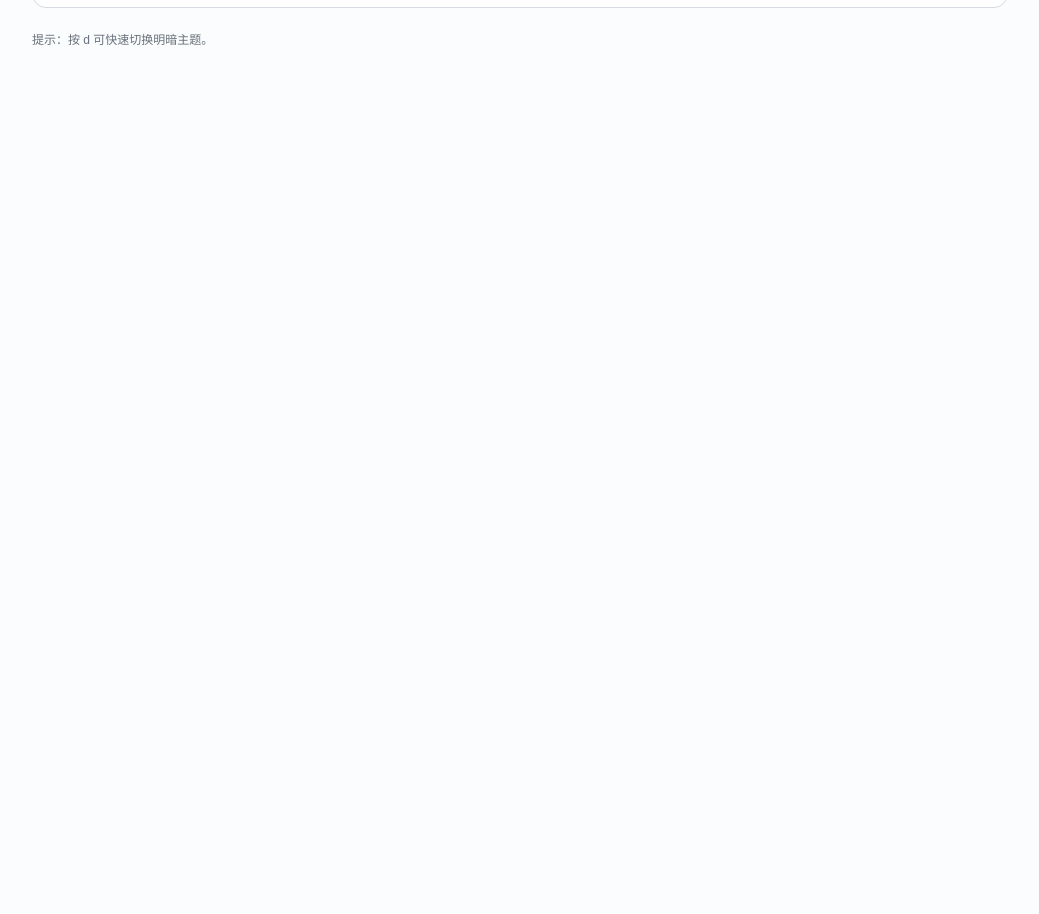
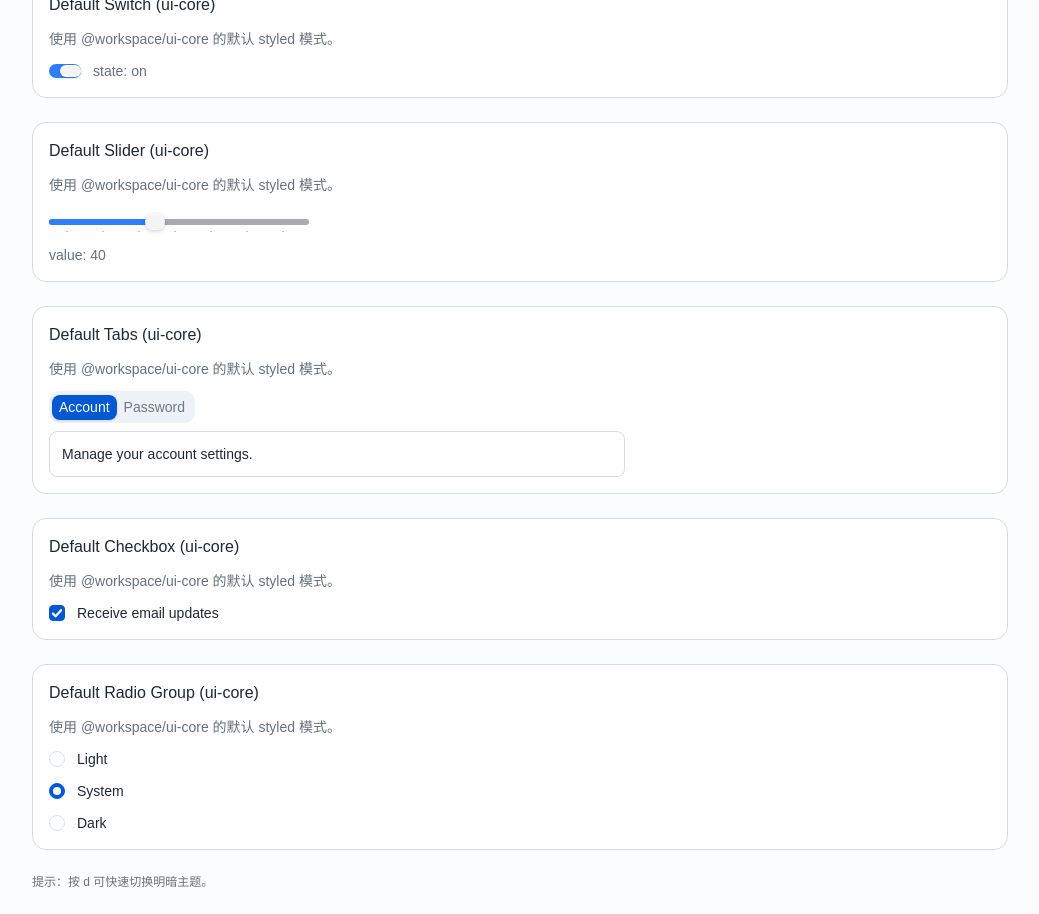
Before and after one commit to atlas-form/react-mono-template, a React (Vite) app in the folder apps/test/: page / in a window 1280 px wide. Shown: the part 400-1314 px from the top of the page, without its empty margins (120-1159 px from the left). Before the commit the page ends 800 px from the top, so only its background shows below. Built offline with nearby package versions, Linux system fonts and the light colour scheme.

Commit message:
fix: some headless components

```diff
--- a/apps/test/src/App.tsx
+++ b/apps/test/src/App.tsx
@@ -1,17 +1,22 @@
 import { useState } from "react"
-import { Button } from "@workspace/ui-components"
 import { useTheme } from "@/components/theme-provider"
 import { copy, type Locale } from "@/copy"
-import { InputSection } from "@/components/input-section"
 import { TestHeader } from "@/components/test-header"
 import { UiCoreSelectSection } from "@/components/ui-core-select-section"
+import { UiCoreSwitchSection } from "@/components/ui-core-switch-section"
+import { UiCoreSliderSection } from "@/components/ui-core-slider-section"
+import { UiCoreTabsSection } from "@/components/ui-core-tabs-section"
+import { UiCoreCheckboxSection } from "@/components/ui-core-checkbox-section"
+import { UiCoreRadioGroupSection } from "@/components/ui-core-radio-group-section"
 
 export function App() {
   const { theme, setTheme } = useTheme()
   const [locale, setLocale] = useState<Locale>("zh-CN")
-  const [page, setPage] = useState<"select" | "input">("select")
-  const [inputValue, setInputValue] = useState("")
   const [selectValue, setSelectValue] = useState("option-1")
+  const [switchChecked, setSwitchChecked] = useState(true)
+  const [sliderValue, setSliderValue] = useState([40])
+  const [checkboxChecked, setCheckboxChecked] = useState(true)
+  const [radioValue, setRadioValue] = useState("system")
   const t = copy[locale]
 
   return (
@@ -23,26 +28,12 @@ export function App() {
         setTheme={setTheme}
         t={t}
       />
-      <section className="flex items-center gap-2">
-        <Button
-          variant={page === "select" ? "primary" : "outline"}
-          onClick={() => setPage("select")}
-        >
-          Select
-        </Button>
-        <Button
-          variant={page === "input" ? "primary" : "outline"}
-          onClick={() => setPage("input")}
-        >
-          Input
-        </Button>
-      </section>
-      {page === "select" ? (
-        <UiCoreSelectSection value={selectValue} onChange={setSelectValue} />
-      ) : (
-        <InputSection t={t} value={inputValue} onChange={setInputValue} />
-      )}
-
+      <UiCoreSelectSection value={selectValue} onChange={setSelectValue} />
+      <UiCoreSwitchSection checked={switchChecked} onChange={setSwitchChecked} />
+      <UiCoreSliderSection value={sliderValue} onChange={setSliderValue} />
+      <UiCoreTabsSection />
+      <UiCoreCheckboxSection checked={checkboxChecked} onChange={setCheckboxChecked} />
+      <UiCoreRadioGroupSection value={radioValue} onChange={setRadioValue} />
       <footer className="text-xs text-muted-foreground">{t.footerHint}</footer>
     </main>
   )
--- /dev/null
+++ b/apps/test/src/components/ui-core-checkbox-section.tsx
@@ -0,0 +1,24 @@
+import { Checkbox } from "@workspace/ui-core/components/checkbox"
+
+type UiCoreCheckboxSectionProps = {
+  checked: boolean
+  onChange: (next: boolean) => void
+}
+
+export function UiCoreCheckboxSection({
+  checked,
+  onChange,
+}: UiCoreCheckboxSectionProps) {
+  return (
+    <section className="space-y-3 rounded-xl border bg-card p-4">
+      <h2 className="text-base font-medium">Default Checkbox (ui-core)</h2>
+      <p className="text-sm text-muted-foreground">
+        使用 @workspace/ui-core 的默认 styled 模式。
+      </p>
+      <label className="flex items-center gap-3 text-sm">
+        <Checkbox checked={checked} onCheckedChange={(next) => onChange(next === true)} />
+        Receive email updates
+      </label>
+    </section>
+  )
+}
--- /dev/null
+++ b/apps/test/src/components/ui-core-radio-group-section.tsx
@@ -0,0 +1,34 @@
+import { RadioGroup, RadioGroupItem } from "@workspace/ui-core/components/radio-group"
+
+type UiCoreRadioGroupSectionProps = {
+  value: string
+  onChange: (next: string) => void
+}
+
+const options = [
+  { value: "light", label: "Light" },
+  { value: "system", label: "System" },
+  { value: "dark", label: "Dark" },
+]
+
+export function UiCoreRadioGroupSection({
+  value,
+  onChange,
+}: UiCoreRadioGroupSectionProps) {
+  return (
+    <section className="space-y-3 rounded-xl border bg-card p-4">
+      <h2 className="text-base font-medium">Default Radio Group (ui-core)</h2>
+      <p className="text-sm text-muted-foreground">
+        使用 @workspace/ui-core 的默认 styled 模式。
+      </p>
+      <RadioGroup value={value} onValueChange={onChange} className="gap-3">
+        {options.map((option) => (
+          <label key={option.value} className="flex items-center gap-3 text-sm">
+            <RadioGroupItem value={option.value} />
+            {option.label}
+          </label>
+        ))}
+      </RadioGroup>
+    </section>
+  )
+}
--- /dev/null
+++ b/apps/test/src/components/ui-core-slider-section.tsx
@@ -0,0 +1,28 @@
+import { Slider } from "@workspace/ui-core/components/slider"
+
+type UiCoreSliderSectionProps = {
+  value: number[]
+  onChange: (next: number[]) => void
+}
+
+export function UiCoreSliderSection({ value, onChange }: UiCoreSliderSectionProps) {
+  return (
+    <section className="space-y-3 rounded-xl border bg-card p-4">
+      <h2 className="text-base font-medium">Default Slider (ui-core)</h2>
+      <p className="text-sm text-muted-foreground">
+        使用 @workspace/ui-core 的默认 styled 模式。
+      </p>
+      <div className="space-y-2">
+        <Slider
+          value={value}
+          onValueChange={onChange}
+          min={0}
+          max={100}
+          step={1}
+          className="w-[260px]"
+        />
+        <p className="text-sm text-muted-foreground">value: {value[0] ?? 0}</p>
+      </div>
+    </section>
+  )
+}
--- /dev/null
+++ b/apps/test/src/components/ui-core-switch-section.tsx
@@ -0,0 +1,23 @@
+import { Switch } from "@workspace/ui-core/components/switch"
+
+type UiCoreSwitchSectionProps = {
+  checked: boolean
+  onChange: (next: boolean) => void
+}
+
+export function UiCoreSwitchSection({ checked, onChange }: UiCoreSwitchSectionProps) {
+  return (
+    <section className="space-y-3 rounded-xl border bg-card p-4">
+      <h2 className="text-base font-medium">Default Switch (ui-core)</h2>
+      <p className="text-sm text-muted-foreground">
+        使用 @workspace/ui-core 的默认 styled 模式。
+      </p>
+      <div className="flex items-center gap-3">
+        <Switch checked={checked} onCheckedChange={onChange} />
+        <span className="text-sm text-muted-foreground">
+          state: {checked ? "on" : "off"}
+        </span>
+      </div>
+    </section>
+  )
+}
--- /dev/null
+++ b/apps/test/src/components/ui-core-tabs-section.tsx
@@ -0,0 +1,29 @@
+import {
+  Tabs,
+  TabsContent,
+  TabsList,
+  TabsTrigger,
+} from "@workspace/ui-core/components/tabs"
+
+export function UiCoreTabsSection() {
+  return (
+    <section className="space-y-3 rounded-xl border bg-card p-4">
+      <h2 className="text-base font-medium">Default Tabs (ui-core)</h2>
+      <p className="text-sm text-muted-foreground">
+        使用 @workspace/ui-core 的默认 styled 模式。
+      </p>
+      <Tabs defaultValue="account" className="w-full max-w-xl">
+        <TabsList>
+          <TabsTrigger value="account">Account</TabsTrigger>
+          <TabsTrigger value="password">Password</TabsTrigger>
+        </TabsList>
+        <TabsContent value="account" className="rounded-md border p-3 text-sm">
+          Manage your account settings.
+        </TabsContent>
+        <TabsContent value="password" className="rounded-md border p-3 text-sm">
+          Update your password here.
+        </TabsContent>
+      </Tabs>
+    </section>
+  )
+}
--- a/packages/ui-core/src/headless/checkbox/checkbox.tsx
+++ b/packages/ui-core/src/headless/checkbox/checkbox.tsx
@@ -6,6 +6,21 @@ import { cn } from "../../lib/utils"
 import { CheckIcon } from "../../lib/icon-slots"
 import { checkboxClassNames } from "./checkbox.styles"
 import type { CheckboxClassResolver, CheckboxProps } from "./checkbox.types"
+
+function DefaultCheckIcon() {
+  return (
+    <CheckIcon
+      viewBox="0 0 12 12"
+      fill="none"
+      stroke="currentColor"
+      strokeWidth="2"
+      strokeLinecap="round"
+      strokeLinejoin="round"
+    >
+      <path d="M2.5 6.5L4.8 8.8L9.5 3.6" />
+    </CheckIcon>
+  )
+}
 
 function resolveStyledCheckboxClassName({
   className,
@@ -46,7 +61,7 @@ function Checkbox({
     return (
       <CheckboxPrimitive.Root className={className} {...props}>
         <CheckboxPrimitive.Indicator className={indicatorClassName}>
-          <CheckIcon />
+          <DefaultCheckIcon />
         </CheckboxPrimitive.Indicator>
       </CheckboxPrimitive.Root>
     )
@@ -72,7 +87,7 @@ function Checkbox({
           classResolver: indicatorClassResolver,
         })}
       >
-        <CheckIcon />
+        <DefaultCheckIcon />
       </CheckboxPrimitive.Indicator>
     </CheckboxPrimitive.Root>
   )
--- a/packages/ui-core/src/headless/slider/slider.styles.ts
+++ b/packages/ui-core/src/headless/slider/slider.styles.ts
@@ -1,10 +1,12 @@
 export const sliderClassNames = {
   slot0:
-    "relative flex w-full touch-none items-center select-none data-disabled:opacity-50 data-vertical:h-full data-vertical:min-h-40 data-vertical:w-auto data-vertical:flex-col",
+    "relative flex w-full touch-none items-center select-none py-3 data-disabled:opacity-50 data-vertical:h-full data-vertical:min-h-40 data-vertical:w-auto data-vertical:flex-col",
   slot1:
-    "relative grow overflow-hidden rounded-full bg-muted data-horizontal:h-1 data-horizontal:w-full data-vertical:h-full data-vertical:w-1",
+    "relative grow overflow-hidden rounded-full bg-zinc-500/60 data-horizontal:h-1.5 data-horizontal:w-full data-vertical:h-full data-vertical:w-1",
   slot2:
-    "absolute bg-primary select-none data-horizontal:h-full data-vertical:w-full",
+    "absolute bg-[#2f7eff] select-none data-horizontal:h-full data-vertical:w-full",
   slot3:
-    "relative block size-3 shrink-0 rounded-full border border-ring bg-background ring-ring/50 transition-[color,box-shadow] select-none after:absolute after:-inset-2 hover:ring-3 focus-visible:ring-3 focus-visible:outline-hidden active:ring-3 disabled:pointer-events-none disabled:opacity-50",
+    "relative block h-[16px] w-[20px] shrink-0 rounded-[999px] border border-white/70 bg-zinc-100 shadow-[0_1px_4px_rgba(0,0,0,0.22)] transition-[color,box-shadow,transform] select-none after:absolute after:inset-0 after:rounded-[999px] hover:shadow-[0_0_0_1px_rgba(47,126,255,0.32),0_1px_4px_rgba(0,0,0,0.22)] focus-visible:shadow-[0_0_0_1px_rgba(47,126,255,0.5),0_1px_4px_rgba(0,0,0,0.22)] focus-visible:outline-hidden active:scale-95 disabled:pointer-events-none disabled:opacity-50",
+  slot4:
+    "pointer-events-none absolute inset-x-0 top-[calc(50%+8px)] h-[3px] bg-[radial-gradient(circle,_rgba(148,163,184,0.65)_1px,_transparent_1.1px)] bg-[length:36px_3px] bg-repeat-x",
 } as const
--- a/packages/ui-core/src/headless/slider/slider.tsx
+++ b/packages/ui-core/src/headless/slider/slider.tsx
@@ -96,6 +96,7 @@ function Slider({
       })}
       {...props}
     >
+      <span aria-hidden="true" className={sliderClassNames.slot4} />
       <SliderPrimitive.Track
         data-slot="slider-track"
         className={resolveStyledSliderClassName({
--- a/packages/ui-core/src/headless/switch/switch.styles.ts
+++ b/packages/ui-core/src/headless/switch/switch.styles.ts
@@ -1,6 +1,6 @@
 export const switchClassNames = {
   slot1:
-    "pointer-events-none block rounded-full bg-background ring-0 transition-transform group-data-[size=default]/switch:size-4 group-data-[size=sm]/switch:size-3 group-data-[size=default]/switch:data-checked:translate-x-[calc(100%-2px)] group-data-[size=sm]/switch:data-checked:translate-x-[calc(100%-2px)] dark:data-checked:bg-primary-foreground group-data-[size=default]/switch:data-unchecked:translate-x-0 group-data-[size=sm]/switch:data-unchecked:translate-x-0 dark:data-unchecked:bg-foreground",
+    "pointer-events-none block rounded-full border border-white/70 bg-zinc-100 shadow-[0_1px_3px_rgba(0,0,0,0.2)] transition-transform group-data-[size=default]/switch:h-[12px] group-data-[size=default]/switch:w-[21px] group-data-[size=sm]/switch:h-[8px] group-data-[size=sm]/switch:w-[17px] group-data-[size=default]/switch:data-unchecked:translate-x-[1px] group-data-[size=sm]/switch:data-unchecked:translate-x-[1px] group-data-[size=default]/switch:data-checked:translate-x-[10px] group-data-[size=sm]/switch:data-checked:translate-x-[7px]",
   slot2:
-    "peer group/switch relative inline-flex shrink-0 items-center rounded-full border border-transparent transition-all outline-none after:absolute after:-inset-x-3 after:-inset-y-2 focus-visible:border-ring focus-visible:ring-3 focus-visible:ring-ring/50 aria-invalid:border-destructive aria-invalid:ring-3 aria-invalid:ring-destructive/20 data-[size=default]:h-[18.4px] data-[size=default]:w-[32px] data-[size=sm]:h-[14px] data-[size=sm]:w-[24px] dark:aria-invalid:border-destructive/50 dark:aria-invalid:ring-destructive/40 data-checked:bg-primary data-unchecked:bg-input dark:data-unchecked:bg-input/80 data-disabled:cursor-not-allowed data-disabled:opacity-50",
+    "peer group/switch relative inline-flex shrink-0 items-center rounded-full border border-transparent transition-all outline-none after:absolute after:-inset-0.5 focus-visible:shadow-[0_0_0_1px_rgba(37,99,235,0.55)] aria-invalid:border-destructive aria-invalid:shadow-[0_0_0_1px_rgba(220,38,38,0.4)] data-[size=default]:h-[14px] data-[size=default]:w-[32px] data-[size=sm]:h-[10px] data-[size=sm]:w-[25px] data-checked:bg-[#2f7eff] data-unchecked:bg-zinc-500/55 data-disabled:cursor-not-allowed data-disabled:opacity-50",
 } as const
--- a/packages/ui-core/src/headless/tabs/tabs.styles.ts
+++ b/packages/ui-core/src/headless/tabs/tabs.styles.ts
@@ -11,7 +11,7 @@ export const tabsClassNames = {
   slot6:
     "group-data-[variant=line]/tabs-list:bg-transparent group-data-[variant=line]/tabs-list:data-active:bg-transparent dark:group-data-[variant=line]/tabs-list:data-active:border-transparent dark:group-data-[variant=line]/tabs-list:data-active:bg-transparent",
   slot7:
-    "data-active:bg-background data-active:text-foreground dark:data-active:border-input dark:data-active:bg-input/30 dark:data-active:text-foreground",
+    "data-active:bg-primary data-active:text-primary-foreground dark:data-active:border-primary dark:data-active:bg-primary dark:data-active:text-primary-foreground",
   slot8:
     "after:absolute after:bg-foreground after:opacity-0 after:transition-opacity group-data-horizontal/tabs:after:inset-x-0 group-data-horizontal/tabs:after:bottom-[-5px] group-data-horizontal/tabs:after:h-0.5 group-data-vertical/tabs:after:inset-y-0 group-data-vertical/tabs:after:-right-1 group-data-vertical/tabs:after:w-0.5 group-data-[variant=line]/tabs-list:data-active:after:opacity-100",
   slot9: "flex-1 text-sm outline-none",
```
Also changed, not shown: apps/test/src/components/ui-core-select-section.tsx (+21 -9 lines).
